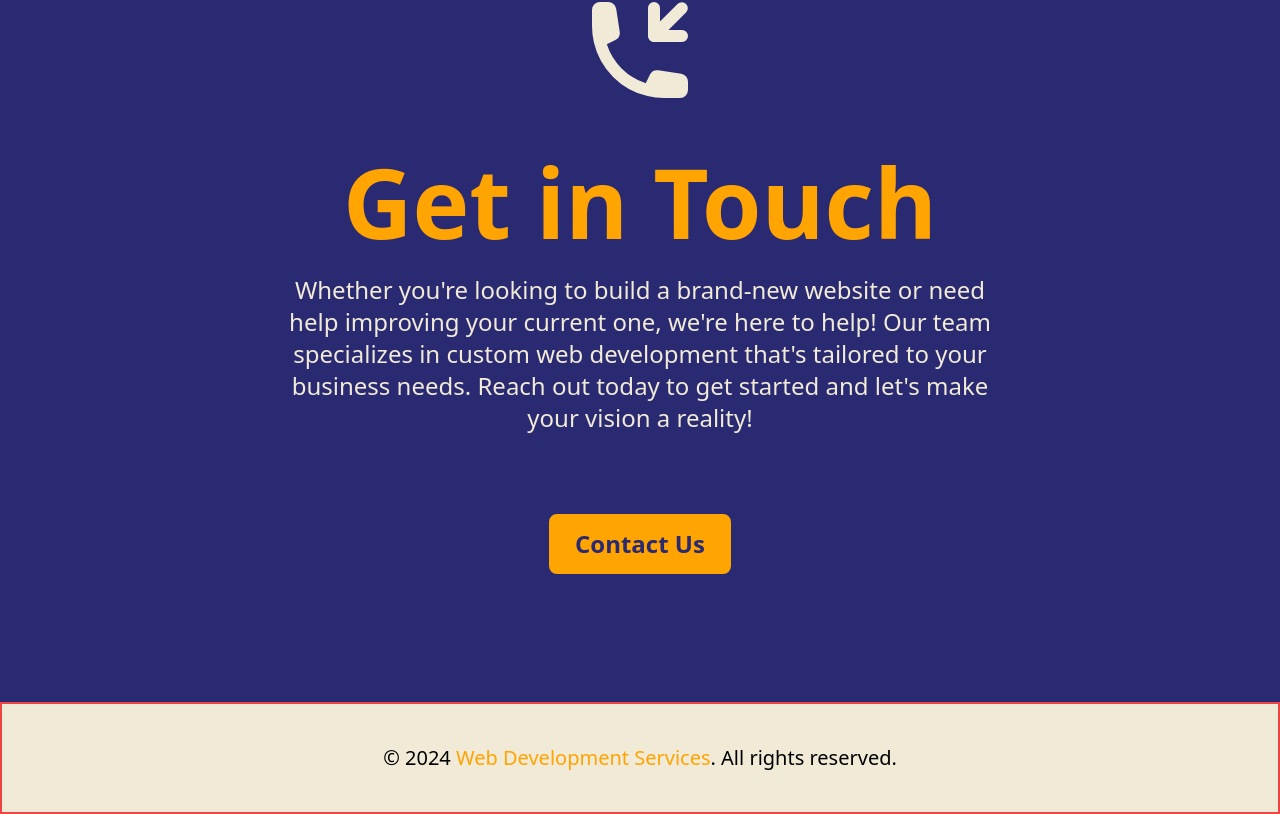
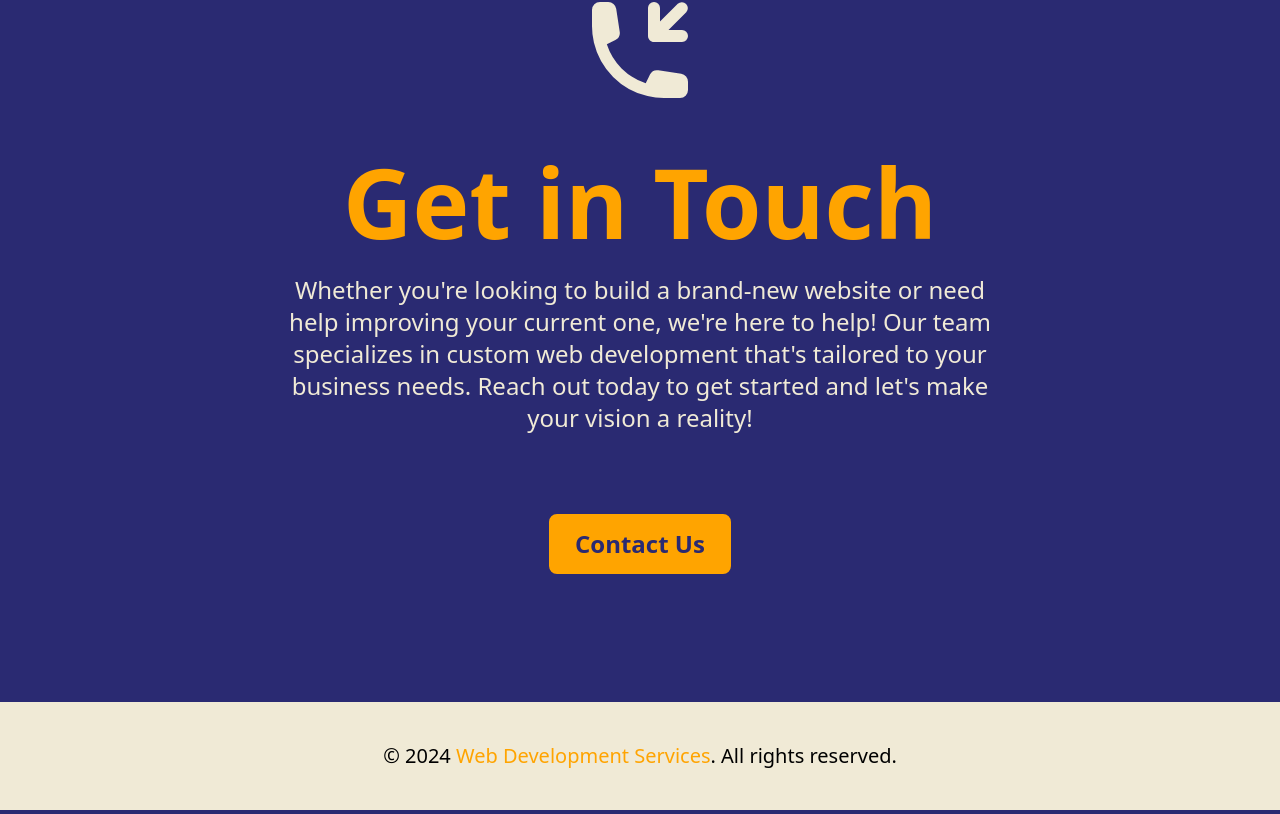
Before and after one commit to drethedevjs/web-dev-services, a Next.js app: page / in a window 1280 px wide. Shown: the part 1702-2516 px from the top of the page. Built offline with nearby package versions, Linux system fonts and the light colour scheme.

Commit message:
Pushed footer to the bottom of the screen.

```diff
--- a/src/app/globals.css
+++ b/src/app/globals.css
@@ -125,5 +125,5 @@ nav > ul.nav-links > li {
 }
 
 footer {
-  @apply p-10 text-center text-black bg-eggshell text-xl border-2 border-red-500;
+  @apply p-10 text-center text-black bg-eggshell text-xl;
 }
--- a/src/app/layout.tsx
+++ b/src/app/layout.tsx
@@ -33,9 +33,13 @@ export default function RootLayout({
       <body
         className={`${geistSans.variable} ${geistMono.variable} antialiased`}
       >
-        <Header />
-        {children}
-        <Footer />
+        <div className="flex flex-col min-h-screen">
+          <Header />
+          <main className="flex-grow">
+            {children}
+          </main>
+          <Footer />
+        </div>
       </body>
     </html>
   );
--- a/src/app/page.tsx
+++ b/src/app/page.tsx
@@ -5,14 +5,14 @@ import { PhoneArrowDownLeftIcon } from "@heroicons/react/16/solid";
 
 export default function Home() {
   return (
-    <main>
+    <>
       <Hero />
       <Services />
       <CallToAction
         title="Get in Touch"
         icon={PhoneArrowDownLeftIcon}
         buttonText="Contact Us"
-      />
-    </main>
+        />
+    </>
   );
 }
```
